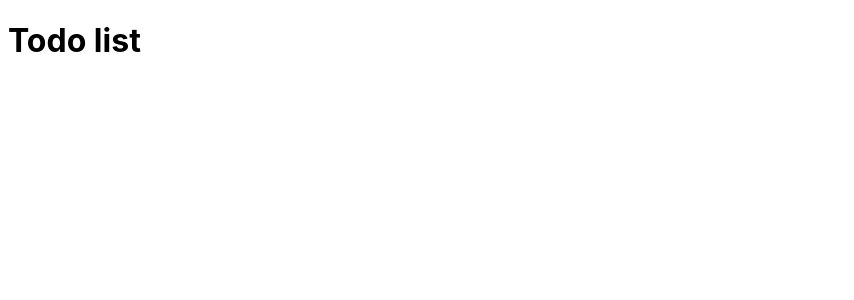
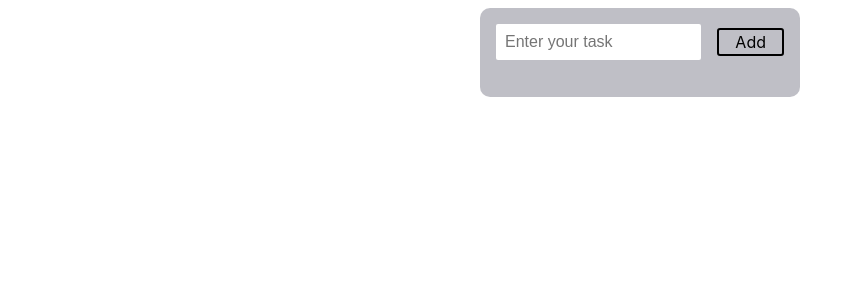
Before and after one commit to amankureshi/Todo-list, a React (Vite) app: page / in a window 1280 px wide. Shown: the top 300 px of the page, without its empty margins (0-854 px from the left). Built offline with nearby package versions, Linux system fonts and the light colour scheme.

Commit message:
input field complated

```diff
--- a/src/Components/Todo.jsx
+++ b/src/Components/Todo.jsx
@@ -1,7 +1,34 @@
-import React from "react";
-
+import React, { useState } from "react";
 const Todo = () => {
-  return <h1>Todo list</h1>;
+  const [initial, setInitial] = useState();
+  const [data, setData] = useState([]);
+  const getInput = (e) => {
+    setInitial(e.target.value);
+  };
+  const getData = () => {
+    console.log(initial);
+    let store = [...data, initial];
+    setData(store);
+    setInitial("");
+  };
+  return (
+    <div>
+      <div className="container">
+        <div className="inputTask">
+          <input
+            type="text"
+            placeholder="Enter your task"
+            onChange={getInput}
+            value={initial}
+          />
+          <button className="add-btn" onClick={getData}>
+            Add
+          </button>
+        </div>
+        <h1>{data}</h1>
+      </div>
+    </div>
+  );
 };
 
 export default Todo;
--- a/src/index.css
+++ b/src/index.css
@@ -3,3 +3,34 @@
 
   /* color-scheme: light dark; */
 }
+
+.container {
+  width: 18rem;
+  margin: auto;
+  padding: 1rem;
+  background-color: #75768476;
+  border-radius: 10px;
+  text-align: center;
+}
+
+.inputTask {
+  display: flex;
+  justify-content: center;
+  align-items: center;
+  gap: 1rem;
+}
+
+.container input {
+  width: 70%;
+  padding: 9px;
+  font-size: 1rem;
+  border-radius: 2px;
+  border: none;
+}
+
+.container .add-btn {
+  all: unset;
+  border: 2px solid black;
+  padding: 2px 16px;
+  border-radius: 3px;
+}
```
